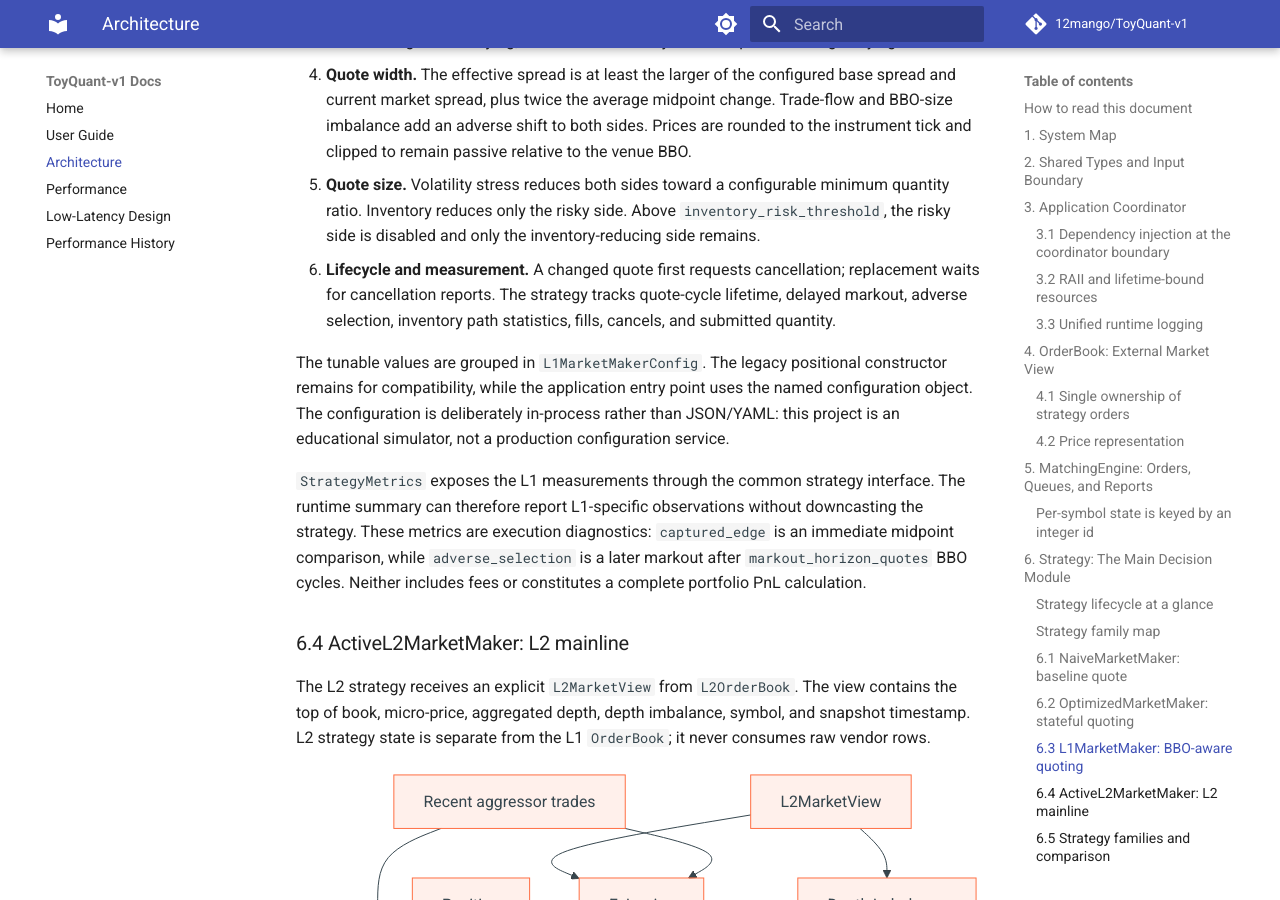
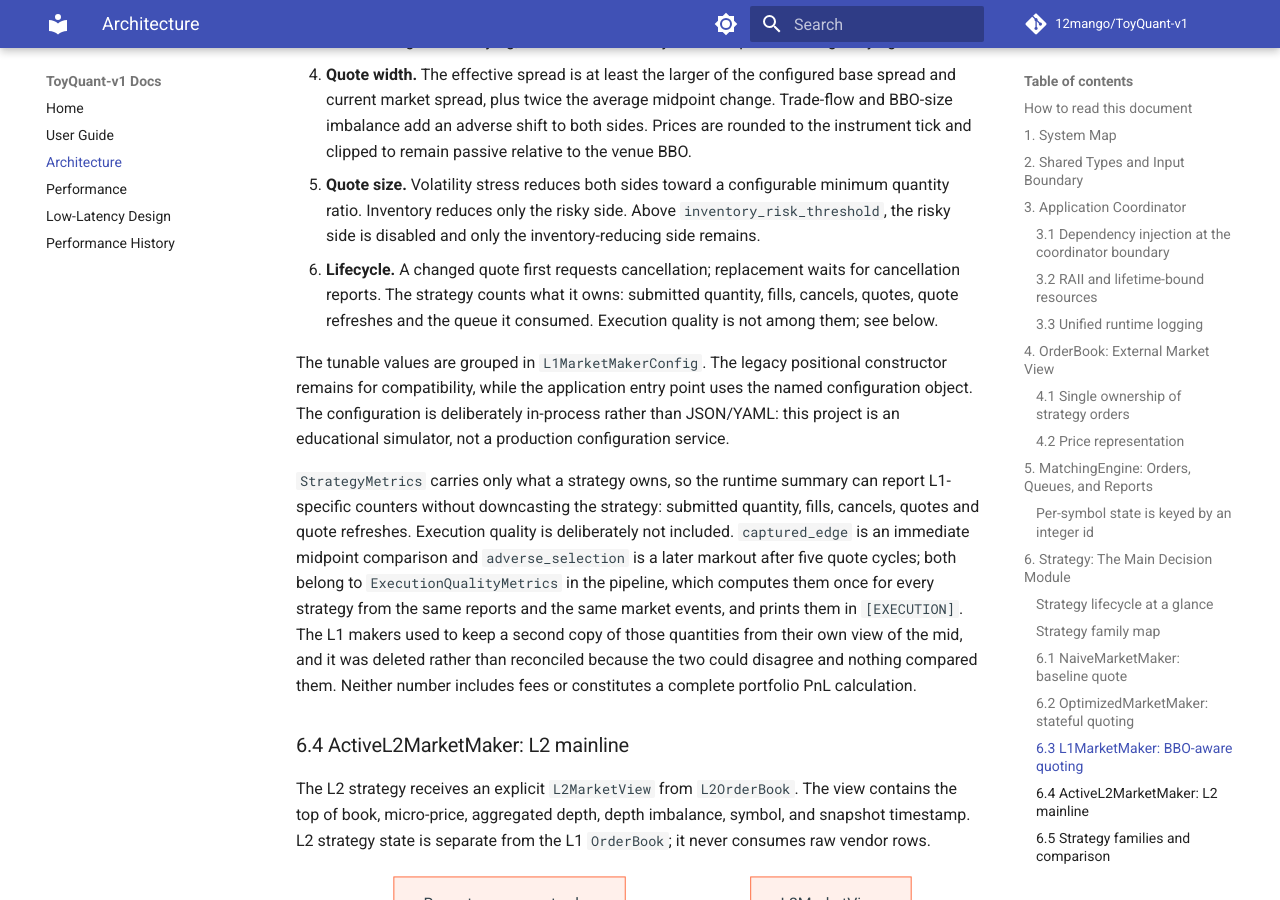
Before and after one commit to 12mango/ToyQuant-v1, an MkDocs documentation site: the page built from docs/ARCHITECTURE.md, in a window 1280 px wide and 900 px high, scrolled down 17771 px. Built offline with MkDocs 1.6.1 and Material for MkDocs 9.7.7, drawn with Linux system fonts in a browser that asks for light colours; comment, search, counter and statistics services are not loaded.

Commit message:
docs: Correct the L1 architecture prose after the metrics move, and check the documented numbers in tier 1

```diff
--- a/docs/ARCHITECTURE.md
+++ b/docs/ARCHITECTURE.md
@@ -698,20 +698,24 @@ control has a distinct purpose:
 5. **Quote size.** Volatility stress reduces both sides toward a configurable minimum quantity
     ratio. Inventory reduces only the risky side. Above `inventory_risk_threshold`, the risky side is
     disabled and only the inventory-reducing side remains.
-6. **Lifecycle and measurement.** A changed quote first requests cancellation; replacement waits for
-    cancellation reports. The strategy tracks quote-cycle lifetime, delayed markout, adverse
-    selection, inventory path statistics, fills, cancels, and submitted quantity.
+6. **Lifecycle.** A changed quote first requests cancellation; replacement waits for cancellation
+    reports. The strategy counts what it owns: submitted quantity, fills, cancels, quotes, quote
+    refreshes and the queue it consumed. Execution quality is not among them; see below.
 
 The tunable values are grouped in `L1MarketMakerConfig`. The legacy positional constructor remains
 for compatibility, while the application entry point uses the named configuration object. The
 configuration is deliberately in-process rather than JSON/YAML: this project is an educational
 simulator, not a production configuration service.
 
-`StrategyMetrics` exposes the L1 measurements through the common strategy interface. The runtime
-summary can therefore report L1-specific observations without downcasting the strategy. These
-metrics are execution diagnostics: `captured_edge` is an immediate midpoint comparison, while
-`adverse_selection` is a later markout after `markout_horizon_quotes` BBO cycles. Neither includes
-fees or constitutes a complete portfolio PnL calculation.
+`StrategyMetrics` carries only what a strategy owns, so the runtime summary can report L1-specific
+counters without downcasting the strategy: submitted quantity, fills, cancels, quotes and quote
+refreshes. Execution quality is deliberately not included. `captured_edge` is an immediate midpoint
+comparison and `adverse_selection` is a later markout after five quote cycles; both belong to
+`ExecutionQualityMetrics` in the pipeline, which computes them once for every strategy from the same
+reports and the same market events, and prints them in `[EXECUTION]`. The L1 makers used to keep a
+second copy of those quantities from their own view of the mid, and it was deleted rather than
+reconciled because the two could disagree and nothing compared them. Neither number includes fees or
+constitutes a complete portfolio PnL calculation.
 
 ### 6.4 ActiveL2MarketMaker: L2 mainline
 
```
Also changed, not shown: docs/PERFORMANCE.md (+2 -2 lines), 1 other file.
